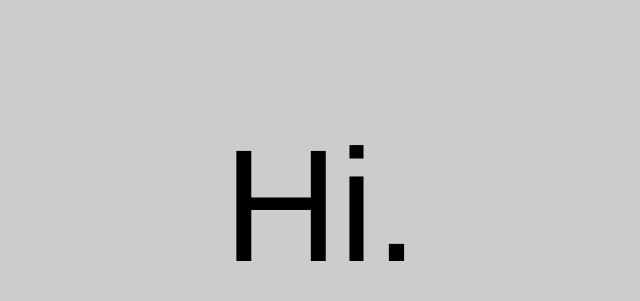
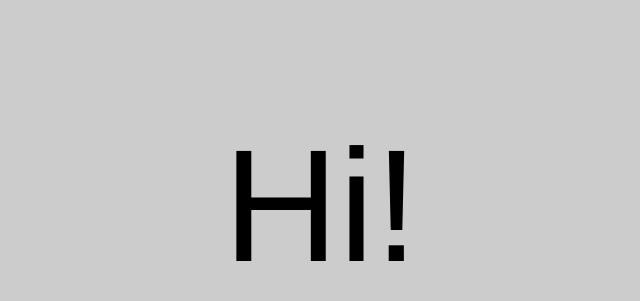
Before and after one commit to crcastle/use-free-hours, a website: page public/index.html in a window 1280 px wide. Shown: the part 194-495 px from the top of the page, without its empty margins (319-959 px from the left). Drawn offline with Linux system fonts and the light colour scheme.

Commit message:
More excitement!

```diff
--- a/public/index.html
+++ b/public/index.html
@@ -19,7 +19,7 @@
   </head>
   <body>
     <div class="container">
-      <span>Hi.</span>
+      <span>Hi!</span>
     </div>
   </body>
 </html>
```
